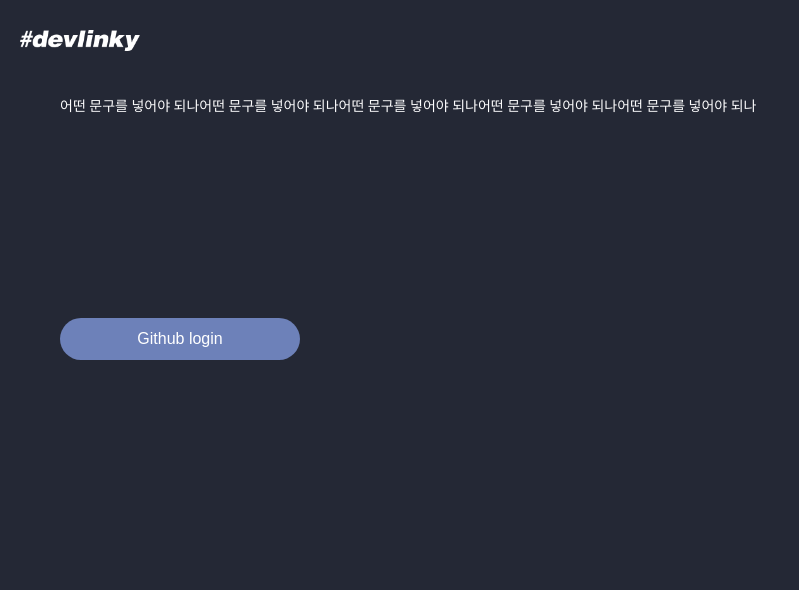
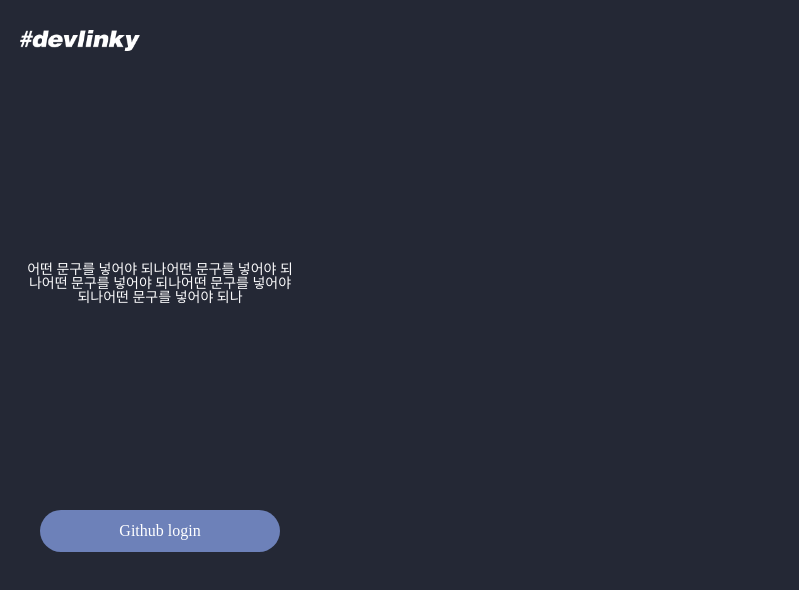
Before and after one commit to daadaadaah/devlinky, a React app: page /login in a window 1280 px wide. Shown: the top 590 px of the page, without its empty margins (0-799 px from the left). Built offline with nearby package versions, Linux system fonts and the light colour scheme; no server answers.

Commit message:
style: Style LoginPage

```diff
--- a/src/pages/LoginPage.jsx
+++ b/src/pages/LoginPage.jsx
@@ -39,10 +39,12 @@ export default function LoginPage() {
 }
 
 const Welcome = styled.p`
-  position: absolute;
+  position: fixed;
+  top: 263px;
 
-  top: 100px;
-  left: 60px;
+  width: 320px;
+
+  padding: 0 ${style.common.interval.small};
 
   color:  ${colors.gray.light};
 
@@ -54,20 +56,20 @@ const Welcome = styled.p`
 `;
 
 const LoginButton = styled.button`
-  position: absolute;
+  position: fixed;
+  top: 510px;
+  margin: 0 40px;
+
   width: 240px;
   height: 42px;
+
+  font-size: ${style.button.font.size};;
+  font-weight: ${style.button.font.weight};
+  color:  ${style.button.normal.color};
+
+  background: ${style.button.normal.background};
   border-radius: 63px;
 
-  left: 60px;
-  top: 318px;
-
-  background-color: ${style.button.normal.background};
-  color:  ${style.button.normal.color};
-
-  text-align: center;
-  font-size: ${style.button.font.size};;
-  font-weight: ${style.button.font.weight};
 
   &:hover {
     background-color:${style.button.hover.background};
--- a/src/styles/GlobalStyle.jsx
+++ b/src/styles/GlobalStyle.jsx
@@ -9,6 +9,7 @@ const GlobalStyle = () => (
     styles={css`
       * {
         box-sizing: border-box;
+        font-family: ${style.common.font.en.family};
       }
 
       body {
@@ -16,7 +17,6 @@ const GlobalStyle = () => (
         min-height: 600px;
         background-color: ${style.common.background};
         color: ${style.common.color};
-        font-family: ${style.common.font.en.family};
       }
 
       button {
```
